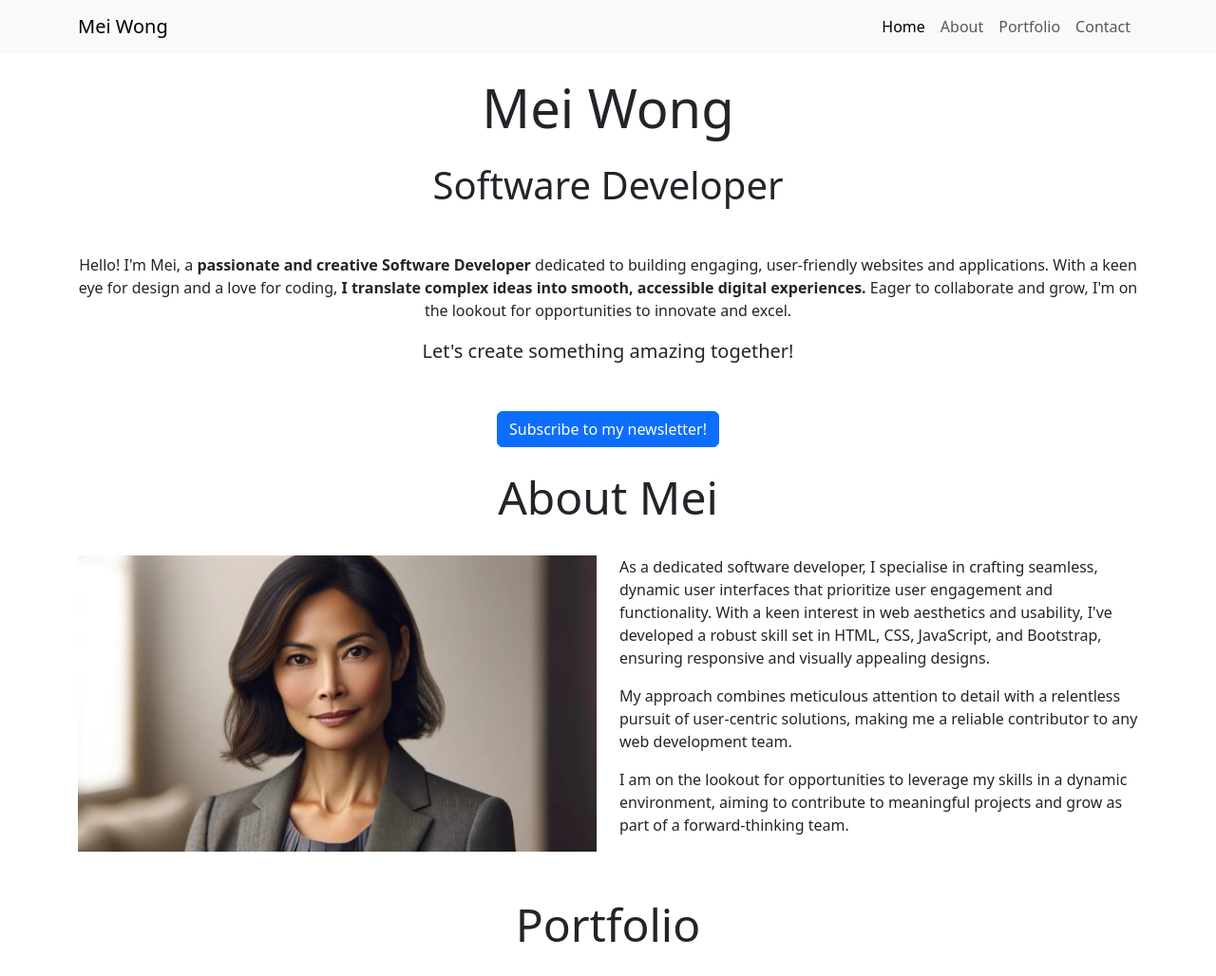
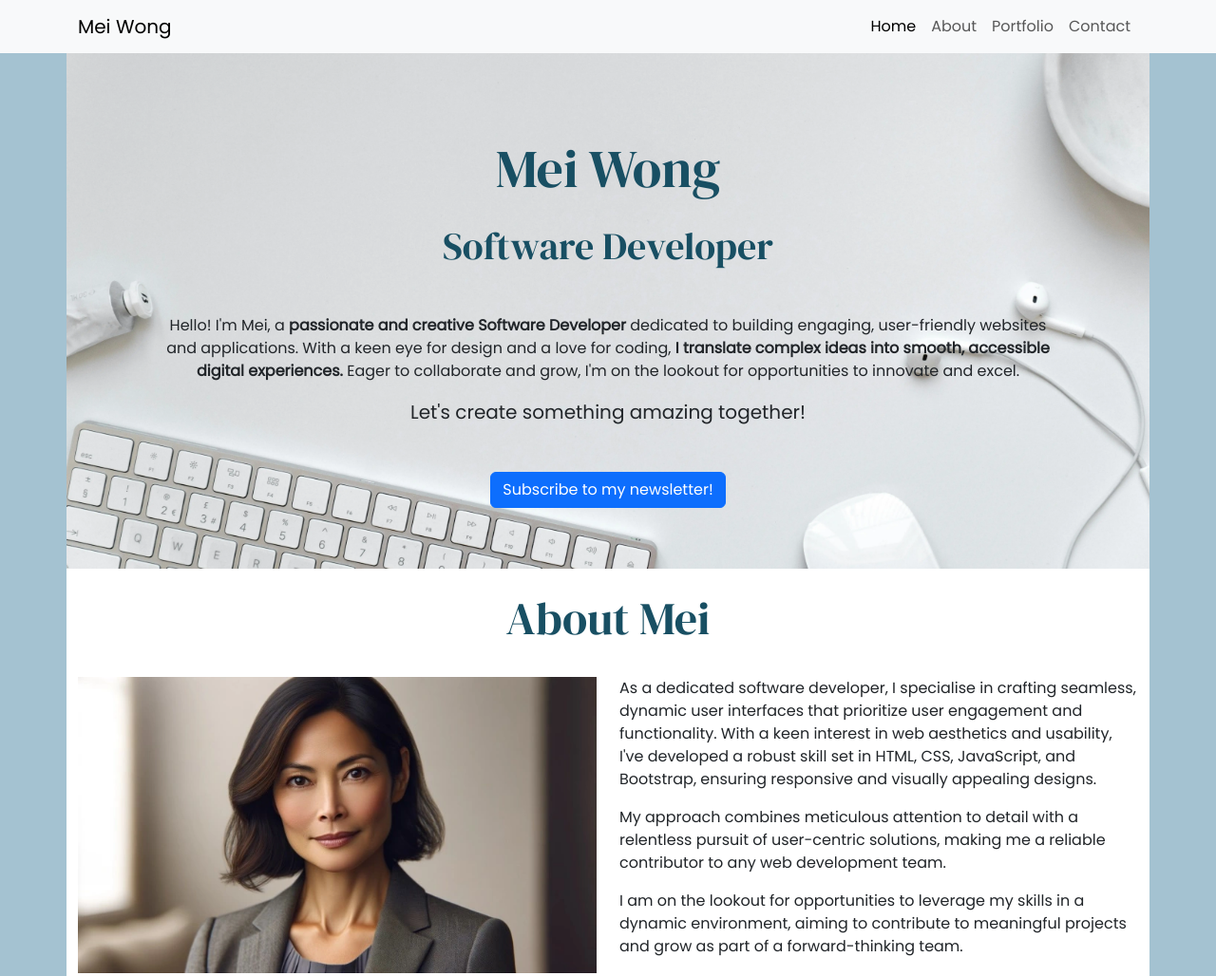
Before and after one commit to CutbackTG/profile-site, a plain HTML site: page index.html in a window 1280 px wide. Shown: the top 1028 px of the page at 95% size. Drawn offline with nearby package versions, Linux system fonts and the light colour scheme.

Commit message:
Add first custom styles

```diff
--- /dev/null
+++ b/assets/css/style.css
@@ -0,0 +1,45 @@
+/*
+    #a4c2d1; egg blue
+    #dbdcde; light grey
+    #1f7798; mid-blue
+    #184f63; dark-blue
+*/
+
+/* global styles */
+@import url('https://fonts.googleapis.com/css2?family=DM+Serif+Display:ital@0;1&family=Poppins&display=swap');
+
+body {
+    font-family: "Poppins", sans-serif;
+    background-color: #a4c2d1;
+}
+
+h1,h2 {
+    font-family: "DM Serif Display", serif;
+    color: #184f63; /* dark-blue */
+}
+
+/* about section */
+#about {
+    background-color: white;
+}
+
+/* Portfolio section */
+#portfolio {
+    background-color: #dbdcde; /* light grey */
+}
+
+/* Contact section */
+#contact {
+    background-color: white;
+}
+
+/* header */
+
+#hero {
+    background-color: dbdcde; /* light grey */
+    background-image: url(../images/background.webp);
+    background-size: cover;
+    background-position: 50% 80%;
+    min-height: 500px;
+    padding: 5% 8%;
+}
--- a/index.html
+++ b/index.html
@@ -9,8 +9,9 @@
       href="https://cdn.jsdelivr.net/npm/bootstrap@5.3.3/dist/css/bootstrap.min.css"
       rel="stylesheet"
       integrity="sha384-QWTKZyjpPEjISv5WaRU9OFeRpok6YctnYmDr5pNlyT2bRjXh0JMhjY6hW+ALEwIH"
-      crossorigin="anonymous"
-    />
+      crossorigin="anonymous">
+      <!-- Custom CSS stylesheet -->
+    <link rel="stylesheet" href="assets/css/style.css"/>
   </head>
 
   <body>
```
Also changed, not shown: assets/images/background.webp (added), style.css (deleted).
